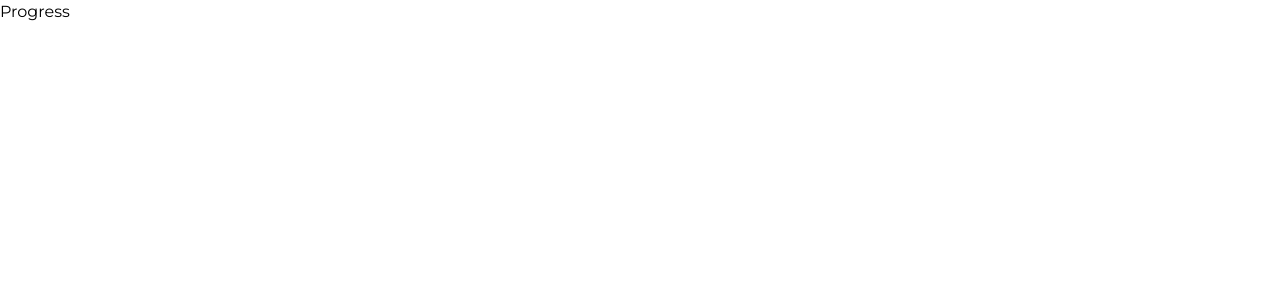
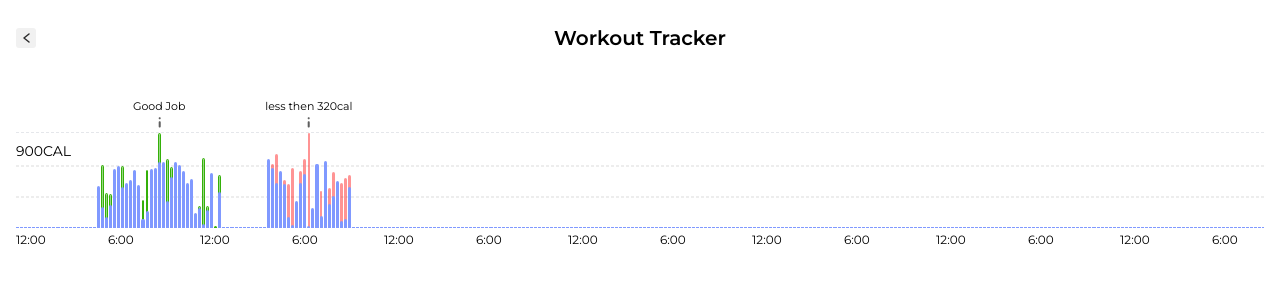
Before and after one commit to vaishnow/dacoid-fitness-preview, a React (Vite) app: page /progress-tracker in a window 1280 px wide. Shown: the top 300 px of the page. Built offline with nearby package versions, Linux system fonts and the light colour scheme.

Commit message:
created Progress tracker Graph using random values

```diff
--- /dev/null
+++ b/src/components/ProgressGraph.module.css
@@ -0,0 +1,20 @@
+.graphBaseLine {
+	background-color: #8099FF;
+	height: 1.5px;
+	width: 3.05px;
+	flex-shrink: 0;
+}
+
+.graphValues{
+	border-radius: 1.53px 1.53px 0 0;
+	display: flex;
+	align-items: end;
+	justify-content: center;
+}
+
+.graphPrevValues{
+	width: 2.8px;
+	border-radius: 1.53px 1.53px 0 0;
+	position: relative;
+	z-index: -1;
+}
--- /dev/null
+++ b/src/components/ProgressGraph.tsx
@@ -0,0 +1,80 @@
+import i from "../assets/i.svg";
+import styles from "./ProgressGraph.module.css";
+
+function ProgressGraph() {
+  // Using Random values for graph
+  const drawRandomChartValues = (length: number, isProgress: boolean) => {
+    isProgress;
+
+    return Array.from({ length }, (_, index) => (
+      <div
+        key={index}
+        className={`${styles.graphBaseLine} ${styles.graphValues}`}
+        style={{ height: `${Math.random() * 75}%` }}
+      >
+        <div
+          className={`${styles.graphPrevValues} ${
+            isProgress
+              ? `bg-[#34b0097f] border border-[#34b009]`
+              : `bg-[#ff00006b]`
+          }`}
+          style={{ height: `${Math.random() * 75}px` }}
+        ></div>
+      </div>
+    ));
+  };
+
+  const drawMaxVal = (isProgress: boolean) => (
+    <div
+      className={`${styles.graphBaseLine} ${styles.graphValues}`}
+      style={{ height: `${Math.random() * 100}%` }}
+    >
+      <div className="absolute -top-10"><span className="text-[11px]">{isProgress?'Good Job':'less then 320cal'}</span>
+      <img src={i} alt="i" className="mx-auto" /></div>
+      <div
+        className={`${styles.graphPrevValues} ${
+          isProgress
+            ? `bg-[#34b0097f] border border-[#34b009]`
+            : `bg-[#ff00006b]`
+        }`}
+        style={{ height: `95px` }}
+      ></div>
+    </div>
+  );
+
+  // Graph baseline
+  const drawGraphBase = (length: number) =>
+    Array.from({ length }, (_, index) => (
+      <div key={index} className={`${styles.graphBaseLine}`}></div>
+    ));
+
+  return (
+    <div className="h-32">
+      <div className="h-24 border-t border-dashed relative">
+        <span className="absolute mt-2 text-sm">900CAL</span>
+        <hr className="absolute w-full border border-dashed border-[#29292914] top-1/3 -z-10" />
+        <hr className="absolute w-full border border-dashed border-[#29292914] top-2/3 -z-10" />
+        <div className="flex items-end overflow-x-hidden h-full space-x-[1px]">
+          {drawGraphBase(20)}
+          {drawRandomChartValues(15, true)}
+          {drawMaxVal(true)}
+          {drawRandomChartValues(15, true)}
+          {drawGraphBase(11)}
+          {drawRandomChartValues(10, false)}
+          {drawMaxVal(false)}
+          {drawRandomChartValues(10, false)}
+          {drawGraphBase(300)}
+        </div>
+        <div className="text-xs mt-1 flex flex-nowrap space-x-12 overflow-x-hidden">
+          {Array.from({ length: 10 }, (_, index) => (
+            <div className="flex space-x-12" key={index}>
+              <span className="w-11">12:00</span>
+              <span className="w-11">6:00</span>
+            </div>
+          ))}
+        </div>
+      </div>
+    </div>
+  );
+}
+export default ProgressGraph;
--- a/src/pages/Progress.tsx
+++ b/src/pages/Progress.tsx
@@ -1,6 +1,13 @@
+import ProgressGraph from "../components/ProgressGraph";
+import chevronL from "../assets/chevron-left.svg";
+
 const Progress = () => {
   return (
-	<div>Progress</div>
-  )
-}
-export default Progress
+    <main className="px-4 py-6 block h-[90vh]">
+      <button className="absolute top-7"><img src={chevronL} alt="Back button"  /></button>
+      <h1 className="font-semibold text-xl mb-20 text-center">Workout Tracker</h1>
+      <ProgressGraph/>
+    </main>
+  );
+};
+export default Progress;
```
Also changed, not shown: src/assets/chevron-left.svg (added), src/assets/i.svg (added).
